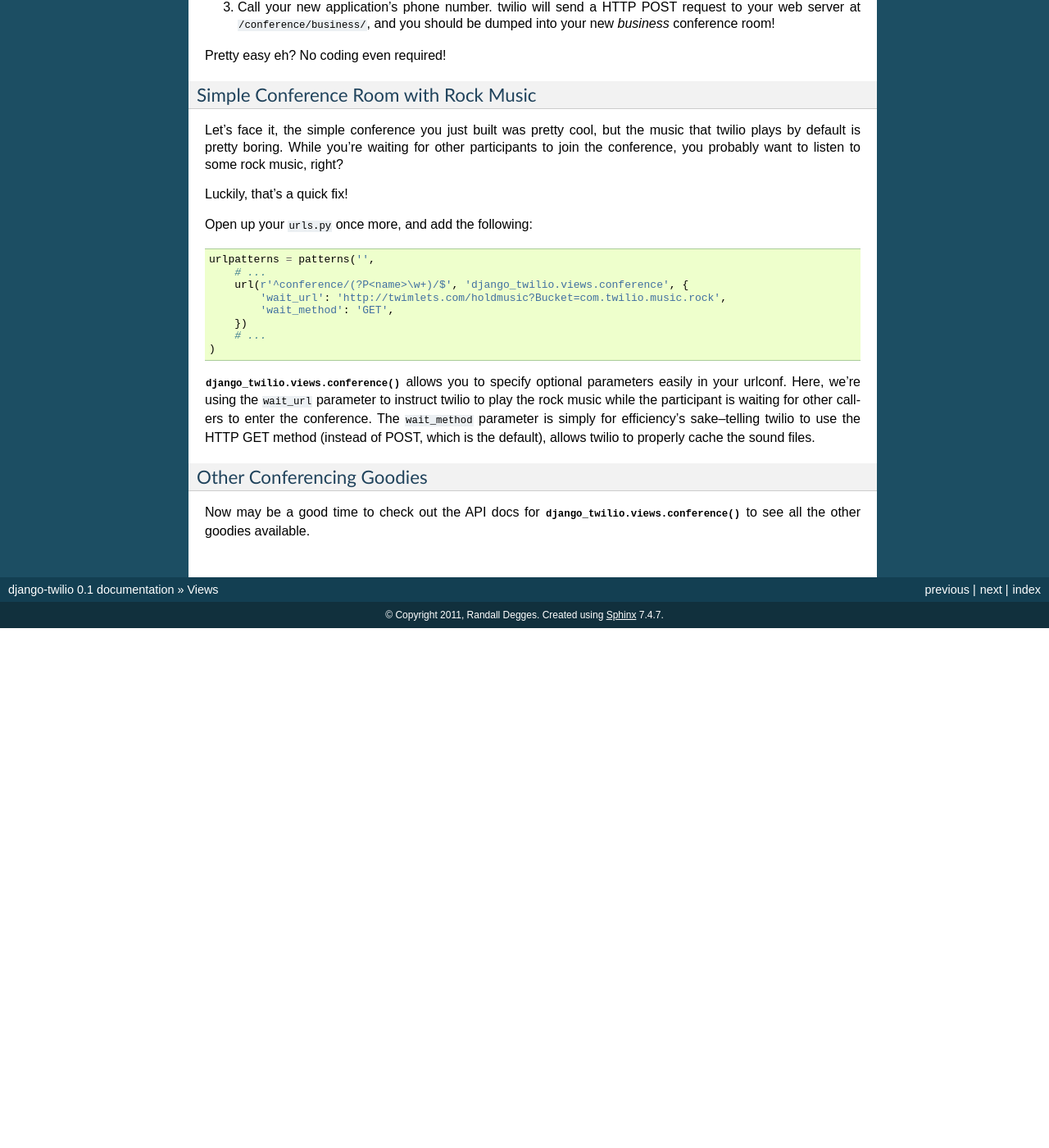
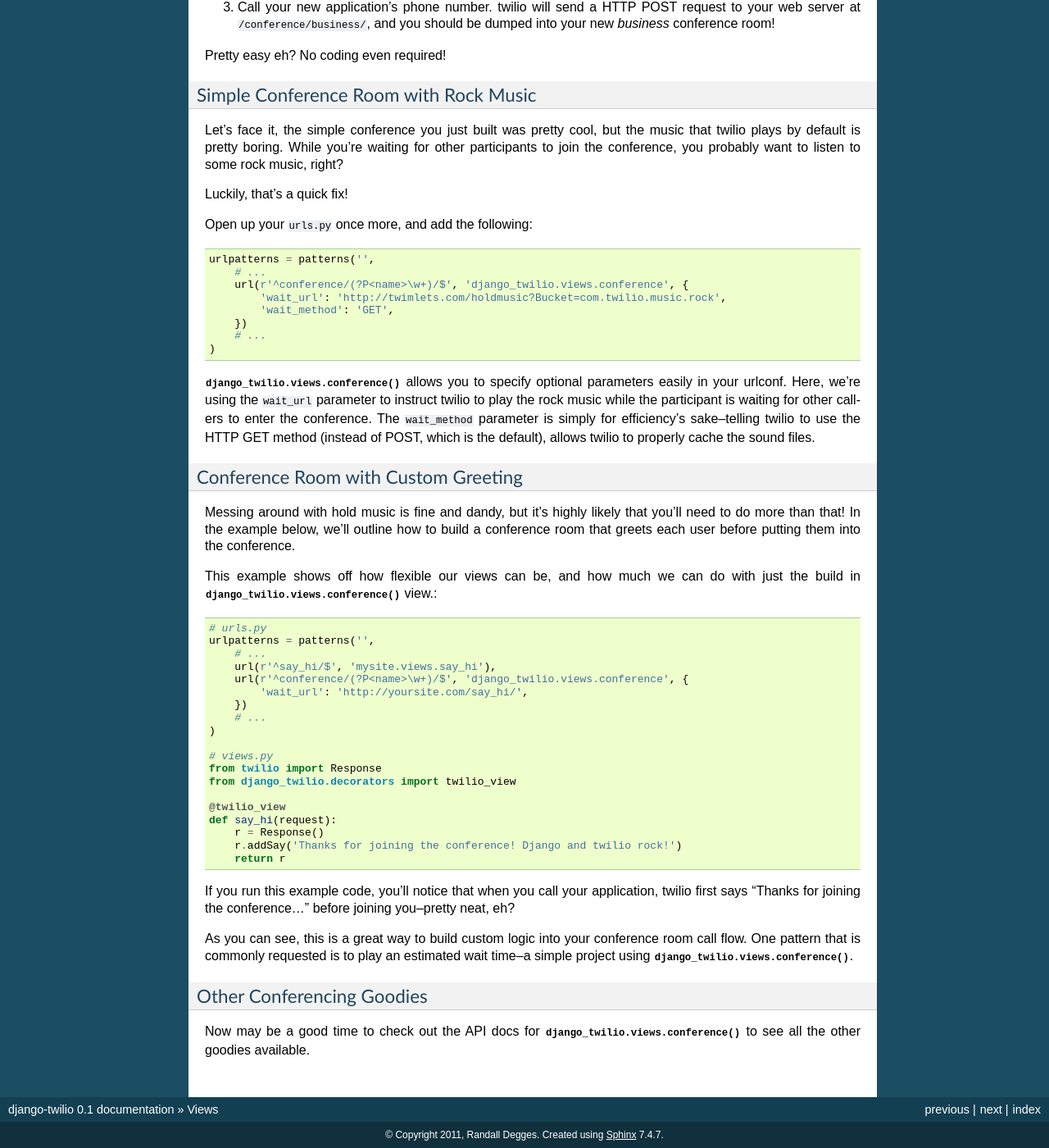
Before and after one commit to rdegges/django-twilio, a Sphinx documentation site: the page built from docs/views.rst, in a window 1280 px wide and 1400 px high, scrolled down 674 px. Shown: the whole window at 82% size. Built offline with Sphinx 7.4.7, drawn with Linux system fonts in a browser that asks for light colours; before the commit the page ends 1440 px from its top, so only the background shows below that; some of the changed text lies outside the part shown.

Commit message:
Adding more complex example for conferencing docs.

```diff
--- a/docs/views.rst
+++ b/docs/views.rst
@@ -74,6 +74,45 @@ other callers to enter the conference. The ``wait_method`` parameter is simply
 for efficiency's sake--telling twilio to use the HTTP GET method (instead of
 POST, which is the default), allows twilio to properly cache the sound files.
 
+Conference Room with Custom Greeting
+====================================
+
+Messing around with hold music is fine and dandy, but it's highly likely that
+you'll need to do more than that! In the example below, we'll outline how to
+build a conference room that greets each user before putting them into the
+conference.
+
+This example shows off how flexible our views can be, and how much we can do
+with just the build in :func:`django_twilio.views.conference` view.::
+
+    # urls.py
+    urlpatterns = patterns('',
+        # ...
+        url(r'^say_hi/$', 'mysite.views.say_hi'),
+        url(r'^conference/(?P<name>\w+)/$', 'django_twilio.views.conference', {
+            'wait_url': 'http://yoursite.com/say_hi/',
+        })
+        # ...
+    )
+
+    # views.py
+    from twilio import Response
+    from django_twilio.decorators import twilio_view
+
+    @twilio_view
+    def say_hi(request):
+        r = Response()
+        r.addSay('Thanks for joining the conference! Django and twilio rock!')
+        return r
+
+If you run this example code, you'll notice that when you call your
+application, twilio first says "Thanks for joining the conference..." before
+joining you--pretty neat, eh?
+
+As you can see, this is a great way to build custom logic into your conference
+room call flow. One pattern that is commonly requested is to play an estimated
+wait time--a simple project using :func:`django_twilio.views.conference`.
+
 Other Conferencing Goodies
 ==========================
 
```
